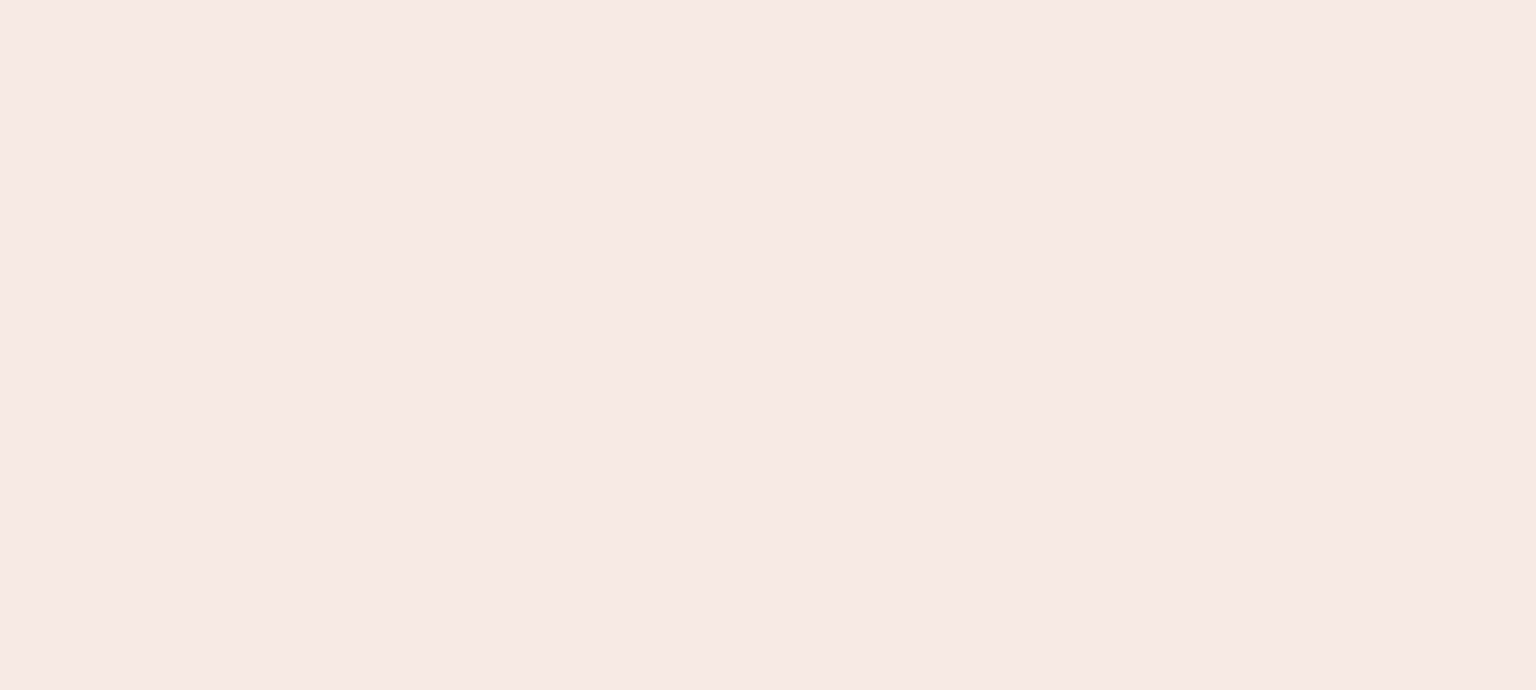
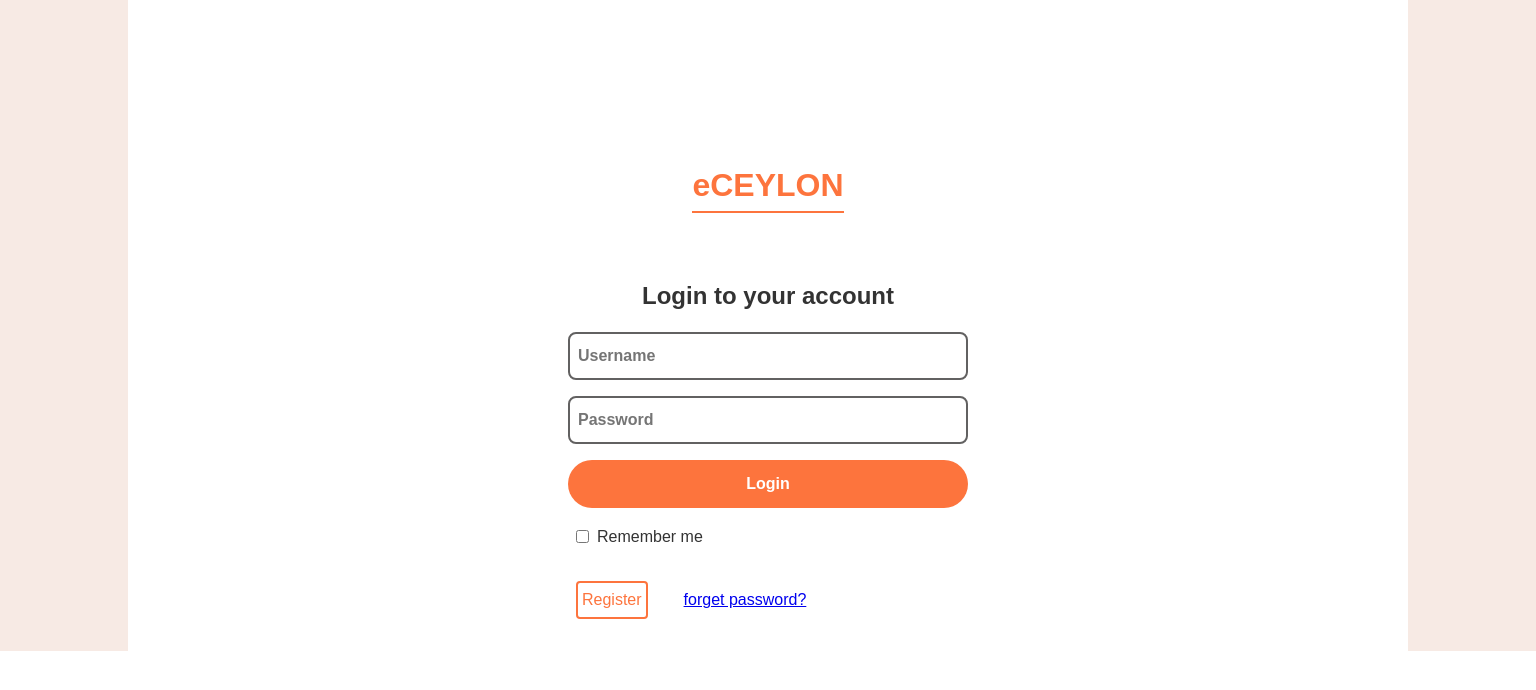
Before and after one commit to wijerathneprc/eceylon-frontend, a React (Vite) app: page /login in a window 1536 px wide. Before the commit this address had no page. Shown: the top 690 px of the page. Built offline with nearby package versions, Linux system fonts and the light colour scheme.

Commit message:
add LoginPage

```diff
--- a/src/App.jsx
+++ b/src/App.jsx
@@ -3,6 +3,7 @@
 import {Routes, Route} from 'react-router';
 import './App.css'
 import { HomePage } from './pages/HomePage';
+import { LoginPage} from './pages/LoginPage'
 
 function App() {
 
@@ -11,6 +12,7 @@ function App() {
     <Routes>
 
       <Route path='/' element={<HomePage />} />
+      <Route path='/login' element={<LoginPage />} />
     </Routes>
 
     </>
--- a/src/pages/LoginPage.css
+++ b/src/pages/LoginPage.css
@@ -33,7 +33,6 @@ h1 {
 #password {
     padding-left: 8px;
     height: 48px;
-    /* min-width: 268px; */
     width: 100%;
     border: #626161 solid 2px;
     border-radius: 8px;
@@ -43,7 +42,6 @@ h1 {
 
 .login-form button {
     background-color: #fd743d;
-    /* min-width: 268px; */
     width: 100%;
     height: 48px;
     border: none;
@@ -68,7 +66,6 @@ h1 {
     display: flex;
     gap: 32px;
     align-items: center;
-    /* border: #fd743d solid 2px; */
 }
 
 .login-register-pasword a {
@@ -81,20 +78,10 @@ h1 {
     border: #fd743d solid 2px;
     border-radius: 4px;
 }
-/* .forget-password-btn{
-    text-decoration-line: underline;
-} */
-
-
-
-@media (min-width:0px) {}
 
 @media(min-width:600px) {
     .login-form {
-        /* max-width: 500px; */
         width: 400px;
-
-        /* border: #fd743d solid 2px; */
         justify-self: center;
     }
 
@@ -102,27 +89,25 @@ h1 {
 
         width: 400px;
         display: flex;
-        /* max-width: 500px; */
         justify-self: center;
-        /* border: #fd743d solid 2px; */
     }
 }
 
 @media(min-width:904px) {
     h1 {
-    margin-top:48px;
-}
+        margin-top: 48px;
+    }
 
 }
 
 @media(min-width:1240px) {
-     h1 {
-    margin-top:64px;
-}
+    h1 {
+        margin-top: 64px;
+    }
 }
 
 @media(min-width:1440px) {
-        h1 {
-    margin-top:128px;
+    h1 {
+        margin-top: 128px;
+    }
 }
-}
--- a/src/pages/LoginPage.jsx
+++ b/src/pages/LoginPage.jsx
@@ -2,8 +2,8 @@
 
 import './LoginPage.css';
 
-export function LoginPage(){
-    return(
+export function LoginPage() {
+    return (
 
         <>
             <div className="login-container">
@@ -15,7 +15,7 @@ export function LoginPage(){
                     <input type="password" id="password" name="password" required placeholder="Password" />
                     <button class="login-btn" type="submit">Login</button>
                     <div class="login-remember-me">
-                <input type="checkbox" id="remember-me" name="remember-me"/>
+                        <input type="checkbox" id="remember-me" name="remember-me" />
                         <label for="remember-me"> Remember me </label>
                     </div>
                 </form>
```
Lines whose indentation alone changed are shown as unchanged.
